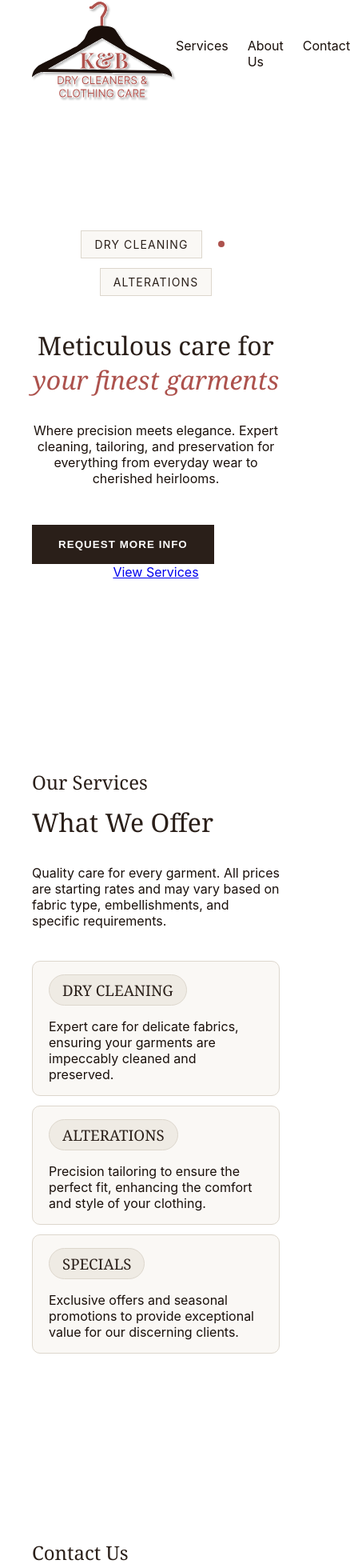
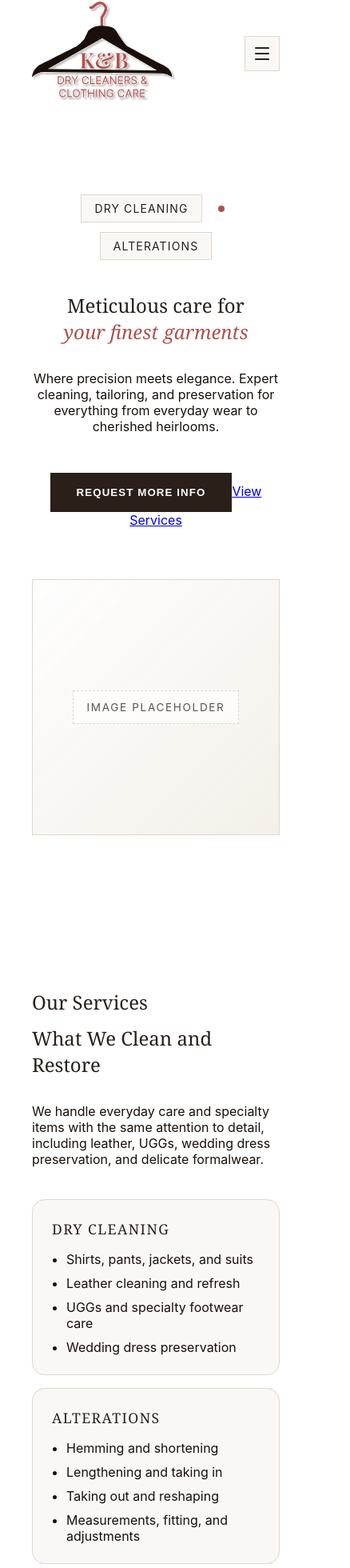
Before and after one commit to notEmmi/kandb, a React (Vite) app in the folder kandb/: page / in a window 390 px wide. Shown: the part 30-1990 px from the top of the page at 80% size, 438 px wide, since content can reach past the window. Built offline with nearby package versions, Linux system fonts and the light colour scheme.

Commit message:
Refactor App component for improved mobile navigation and accessibility; enhance hero and services sections with updated layout and content

```diff
--- a/kandb/src/App.css
+++ b/kandb/src/App.css
@@ -94,7 +94,9 @@ p label {
 }
 
 .hero {
-  text-align: center;
+  display: grid;
+  gap: var(--space-16);
+  align-items: center;
 }
 
 .hero-tags {
@@ -130,6 +132,38 @@ p label {
   margin: 0 8px;
 }
 
+.hero-copy {
+  text-align: center;
+}
+
+.hero-visual,
+.map-placeholder {
+  min-height: 320px;
+  border: 1px solid var(--border);
+  background:
+    linear-gradient(135deg, rgba(255, 255, 255, 0.85), rgba(244, 239, 232, 0.95)),
+    repeating-linear-gradient(
+      135deg,
+      rgba(27, 19, 15, 0.03) 0,
+      rgba(27, 19, 15, 0.03) 12px,
+      rgba(255, 255, 255, 0.03) 12px,
+      rgba(255, 255, 255, 0.03) 24px
+    );
+  display: grid;
+  place-items: center;
+  color: var(--muted-foreground);
+  text-transform: uppercase;
+  letter-spacing: 0.12em;
+  font-size: 0.85rem;
+}
+
+.hero-visual span,
+.map-placeholder span {
+  padding: 12px 16px;
+  border: 1px dashed var(--border);
+  background: rgba(255, 255, 255, 0.7);
+}
+
 
 
 /* Top Navigation */
@@ -152,6 +186,28 @@ p label {
   list-style: none;
 }
 
+.nav-toggle {
+  display: none;
+  flex-direction: column;
+  justify-content: center;
+  gap: 5px;
+  width: 44px;
+  height: 44px;
+  padding: 0;
+  border: 1px solid var(--border);
+  background: var(--card);
+  cursor: pointer;
+}
+
+.nav-toggle span {
+  display: block;
+  width: 18px;
+  height: 2px;
+  margin: 0 auto;
+  background: var(--primary-color);
+  border-radius: 999px;
+}
+
 .nav-links a {
   text-decoration: none;
   color: inherit;
@@ -162,9 +218,45 @@ p label {
   transform: scale(1.25);
 }
 
+@media (max-width: 767px) {
+  .top-nav {
+    position: relative;
+  }
+
+  .nav-toggle {
+    display: inline-flex;
+  }
+
+  .nav-links {
+    display: none;
+    position: absolute;
+    top: calc(100% + 8px);
+    right: 24px;
+    flex-direction: column;
+    gap: 12px;
+    padding: 16px;
+    background: var(--card);
+    border: 1px solid var(--border);
+    box-shadow: 0 16px 32px rgba(27, 19, 15, 0.12);
+    z-index: 10;
+    min-width: 180px;
+  }
+
+  .nav-links.is-open {
+    display: flex;
+  }
+}
+
+@media (min-width: 768px) {
+  .nav-toggle {
+    display: none;
+  }
+}
+
 /* Section spacing */
 .hero,
 .services,
+.about,
 .contact {
   padding-top: var(--space-24);
   padding-bottom: var(--space-24);
@@ -172,15 +264,13 @@ p label {
 
 .hero {
   min-height: 85vh;
-  max-width: 896px;
+  max-width: 1100px;
   margin-left: auto;
   margin-right: auto;
-  display: flex;
-  flex-direction: column;
-  justify-content: center;
 }
 
 .services,
+.about,
 .contact {
   max-width: 1024px;
   margin-left: auto;
@@ -189,11 +279,13 @@ p label {
 
 /* Typography spacing */
 .services h2,
+.about h2,
 .contact h2 {
   margin: 0 0 var(--space-3) 0;
 }
 
 .services h1,
+.about h1,
 .contact h1 {
   margin: 0 0 24px 0;
 }
@@ -204,6 +296,7 @@ p label {
 
 .hero p,
 .services p,
+.about p,
 .contact p {
   margin: 32px 0 0 0;
 }
@@ -220,33 +313,34 @@ p label {
   letter-spacing: 0.08em;
 }
 
-/* Services components */
-.service-nav {
+.service-grid {
   display: grid;
-  gap: var(--space-3);
+  gap: var(--space-4);
   margin-top: var(--space-10);
   margin-bottom: var(--space-10);
 }
 
-.service-nav-item {
+.service-card {
   background: var(--card);
   border: 1px solid var(--border);
-  border-radius: 10px;
-  padding: 16px 20px;
+  border-radius: 16px;
+  padding: 24px;
 }
 
-.service-nav-item h3 {
+.service-card h3 {
   margin: 0;
-  display: inline-block;
-  background: var(--secondary);
-  border: 1px solid var(--border);
-  border-radius: 999px;
-  padding: 6px 16px;
+  font-size: 1.1rem;
   text-transform: uppercase;
+  letter-spacing: 0.08em;
 }
 
-.service-nav-item p {
-  margin-top: 16px;
+.service-card ul {
+  margin: 16px 0 0;
+  padding-left: 18px;
+}
+
+.service-card li {
+  margin-top: 10px;
 }
 
 .btn {
@@ -263,6 +357,24 @@ p label {
   border-color: var(--secondary-color);
 }
 
+.contact-layout {
+  display: grid;
+  gap: var(--space-10);
+  margin-top: var(--space-10);
+}
+
+.contact-details p {
+  margin-top: 0;
+}
+
+.footer {
+  padding: 24px;
+  text-align: center;
+  color: var(--muted-foreground);
+  border-top: 1px solid var(--border);
+  margin-top: var(--space-16);
+}
+
 @media (min-width: 768px) {
   .main {
     padding-left: 48px;
@@ -271,13 +383,37 @@ p label {
 
   .hero,
   .services,
+  .about,
   .contact {
     padding-top: var(--space-32);
     padding-bottom: var(--space-32);
   }
 
-  .service-nav {
+  .hero {
+    grid-template-columns: 1.1fr 0.9fr;
+  }
+
+  .hero-copy {
+    text-align: left;
+  }
+
+  .hero-tags {
+    justify-content: flex-start;
+  }
+
+  .service-grid {
     grid-template-columns: repeat(3, minmax(0, 1fr));
+  }
+
+  .contact-layout {
+    grid-template-columns: 1fr 1fr;
+    align-items: stretch;
+  }
+}
+
+@media (max-width: 767px) {
+  .nav-links {
+    display: none;
   }
 }
 
@@ -286,4 +422,9 @@ p label {
     padding-left: 80px;
     padding-right: 80px;
   }
+
+  .hero-visual,
+  .map-placeholder {
+    min-height: 420px;
+  }
 }
--- a/kandb/src/App.jsx
+++ b/kandb/src/App.jsx
@@ -4,91 +4,116 @@ import logo from './assets/logo.svg'
 import './App.css'
 
 function App() {
-  const [count, setCount] = useState(0)
+  const [mobileMenuOpen, setMobileMenuOpen] = useState(false)
+
+  const closeMobileMenu = () => setMobileMenuOpen(false)
 
   return (
+    <div className='app'>
+      <div className='top-nav'>
+        <div className='logo'>
+          <img className='logo-img' src={logo} alt='K & B Logo' />
+        </div>
 
-      <div className='app'>
+        <div className={`nav-links ${mobileMenuOpen ? 'is-open' : ''}`} id='primary-navigation'>
+          <a href='#services' onClick={closeMobileMenu}>Services</a>
+          <a href='#about' onClick={closeMobileMenu}>About Us</a>
+          <a href='#contact' onClick={closeMobileMenu}>Contact</a>
+        </div>
 
-        {/* Top Navigation */}
-        <div className='top-nav'>
+        <button
+          className='nav-toggle'
+          type='button'
+          aria-label={mobileMenuOpen ? 'Close navigation menu' : 'Open navigation menu'}
+          aria-expanded={mobileMenuOpen}
+          aria-controls='primary-navigation'
+          onClick={() => setMobileMenuOpen((currentValue) => !currentValue)}
+        >
+          <span></span>
+          <span></span>
+          <span></span>
+        </button>
+      </div>
 
-          <div className='logo'>
-            <img className='logo-img' src={logo} alt='K & B Logo' />
-          </div>
-
-          <div className='nav-links'>
-            <a href='#services'>Services</a>
-            <a href='#about'>About Us</a>
-            <a href='#contact'>Contact</a>
-          </div>
-
-        </div>
-        {/* End Top Navigation */}
-
-        {/*  */}
-        <div className='main'>
-
-          {/* Hero Section */}
-          <div className='hero'>
+      <div className='main'>
+        <section className='hero' aria-labelledby='hero-title'>
+          <div className='hero-copy'>
             <div className='hero-tags'>
               <div className='tag'>DRY CLEANING</div>
-              <div className='dot' aria-hidden></div>
+              <div className='dot' aria-hidden='true'></div>
               <div className='tag'>ALTERATIONS</div>
             </div>
-            <h1>Meticulous care for</h1>
+
+            <h1 id='hero-title'>Meticulous care for</h1>
             <h1 className='accent'><i>your finest garments</i></h1>
             <p>Where precision meets elegance. Expert cleaning, tailoring, and preservation for everything from everyday wear to cherished heirlooms.</p>
 
             <button className='btn'>Request More Info</button>
             <a className='secondary-link' href='#services'>View Services</a>
+          </div>
 
+          <div className='hero-visual' role='img' aria-label='Placeholder image for clothing care and tailoring services'>
+            <span>Image Placeholder</span>
           </div>
-          {/* End Hero Section */}
+        </section>
 
-          {/* Services Section */}
-            <div className='services' id='services'>
-              <h2>Our Services</h2>
-              <h1>What We Offer</h1>
-              <p>Quality care for every garment. All prices are starting rates and may vary based on fabric type, embellishments, and specific requirements.</p>
+        <section className='services' id='services'>
+          <h2>Our Services</h2>
+          <h1>What We Clean and Restore</h1>
+          <p>We handle everyday care and specialty items with the same attention to detail, including leather, UGGs, wedding dress preservation, and delicate formalwear.</p>
 
-              {/* Service Navigation */}
-              <div className="service-nav">
-                <div className='service-nav-item'>
-                  <h3>Dry Cleaning</h3>
-                  <p>Expert care for delicate fabrics, ensuring your garments are impeccably cleaned and preserved.</p>
-                </div>
+          <div className='service-grid'>
+            <article className='service-card'>
+              <h3>Dry Cleaning</h3>
+              <ul>
+                <li>Shirts, pants, jackets, and suits</li>
+                <li>Leather cleaning and refresh</li>
+                <li>UGGs and specialty footwear care</li>
+                <li>Wedding dress preservation</li>
+              </ul>
+            </article>
 
-                <div className='service-nav-item'>
-                  <h3>Alterations</h3>
-                  <p>Precision tailoring to ensure the perfect fit, enhancing the comfort and style of your clothing.</p>
-                </div>
+            <article className='service-card'>
+              <h3>Alterations</h3>
+              <ul>
+                <li>Hemming and shortening</li>
+                <li>Lengthening and taking in</li>
+                <li>Taking out and reshaping</li>
+                <li>Measurements, fitting, and adjustments</li>
+              </ul>
+            </article>
+          </div>
+        </section>
 
-                <div className='service-nav-item'>
-                  <h3>Specials</h3>
-                  <p>Exclusive offers and seasonal promotions to provide exceptional value for our discerning clients.</p>
-                </div>
+        <section className='about' id='about'>
+          <h2>About Us</h2>
+          <h1>Coming Soon</h1>
+          <p></p>
+        </section>
 
-              </div>
-              {/* End Service Navigation */}
+        <section className='contact' id='contact'>
+          <h2>Contact Us</h2>
+          <h1>Call, Visit, or Find Us</h1>
 
+          <div className='contact-layout'>
+            <div className='contact-details'>
+              <p><strong>Phone:</strong> (555) 123-4567</p>
+              <p><strong>Location:</strong> 123 Main Street, Your City, ST 00000</p>
+              <p>Reach out for drop-off questions, pickup timing, and custom garment care.</p>
+              <button className='btn'>Contact Us</button>
             </div>
-            {/* End Services Section */}
 
-            {/* Contact Section */}
-            <div className='contact'>
-              <h2>Contact Us</h2>
-              <h1>Get in Touch</h1>
-              <p>Have questions or need assistance? Our team is here to help. Reach out to us for personalized support and expert advice.</p>
+            <div className='map-placeholder' role='img' aria-label='Map placeholder showing business location'>
+              <span>Map Placeholder</span>
+            </div>
+          </div>
+        </section>
+      </div>
 
-              <button className='btn'>Contact Us</button>
-
-            </div>
-            {/* End Contact Section */}
-          </div>
-          {/* End Main Content */}
-
-      </div>
+      <footer className='footer'>
+        <p>K &amp; B Dry Cleaning and Alterations</p>
+      </footer>
+    </div>
   )
 }
 
```
